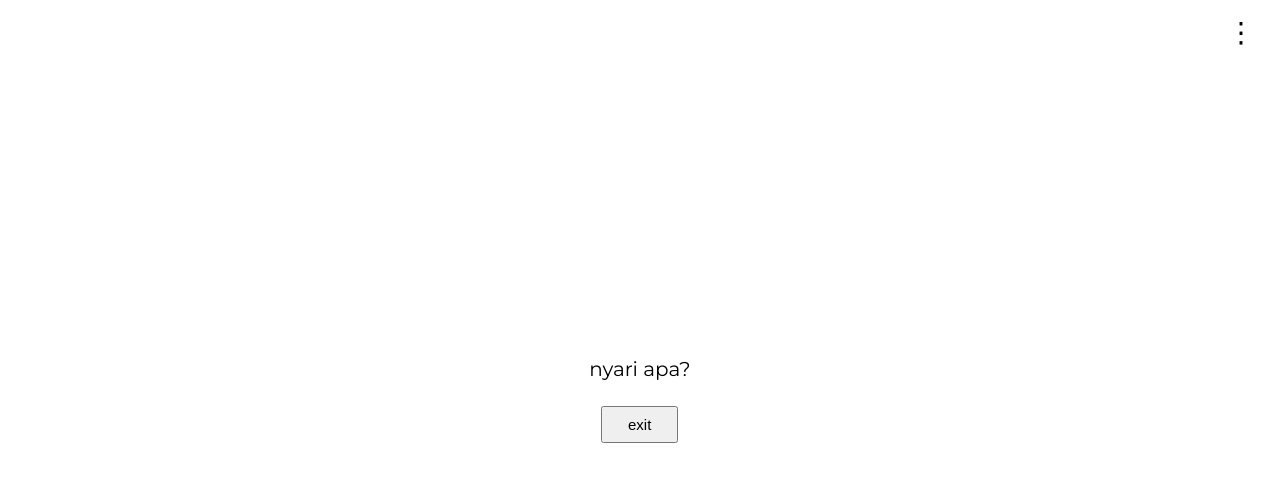
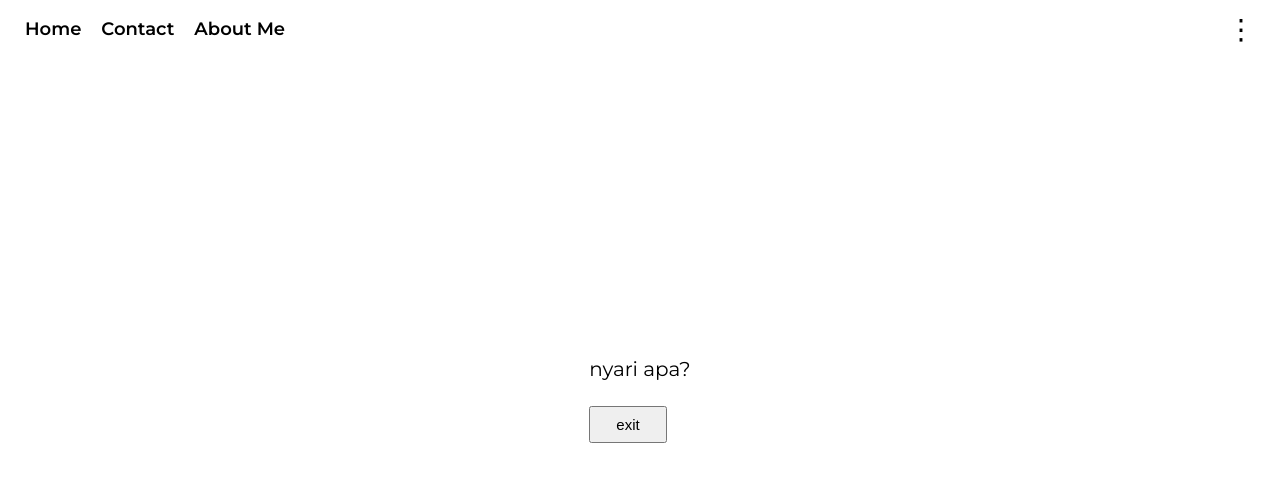
Before and after one commit to witherlangga/myaboutme, a plain HTML site: page index.html in a window 1280 px wide. Drawn offline with Linux system fonts and the light colour scheme.

Commit message:
menambahkan dll

```diff
--- a/index.html
+++ b/index.html
@@ -1,16 +1,25 @@
 <!DOCTYPE html>
 <html lang="id">
   <head>
-  <meta charset="UTF-8">
+    <meta charset="UTF-8" />
     <title>myaboutme</title>
-  <link href="https://fonts.googleapis.com/css2?family=Montserrat:wght@400;600&display=swap" rel="stylesheet">
-  <link rel="stylesheet" href="https://cdnjs.cloudflare.com/ajax/libs/font-awesome/6.5.0/css/all.min.css">
-  <meta name="viewport" content="width=device-width, initial-scale=1.0, maximum-scale=1.0, user-scalable=no">
+    <link
+      href="https://fonts.googleapis.com/css2?family=Montserrat:wght@400;600&display=swap"
+      rel="stylesheet"
+    />
+    <link
+      rel="stylesheet"
+      href="https://cdnjs.cloudflare.com/ajax/libs/font-awesome/6.5.0/css/all.min.css"
+    />
+    <meta
+      name="viewport"
+      content="width=device-width, initial-scale=1.0, maximum-scale=1.0, user-scalable=no"
+    />
     <style>
       body {
         background-color: white;
         color: black;
-      font-family: 'Montserrat', sans-serif;
+        font-family: "Montserrat", sans-serif;
         font-size: 20px;
         display: flex;
         flex-direction: column;
@@ -18,34 +27,43 @@
         align-items: center;
         height: 100vh;
         margin: 0;
-      position: relative;
-      -webkit-transform: translateZ(0);
-      transform: translateZ(0);
-      will-change: transform;
       }
 
-    button {
-      padding: 8px 25px;
-      font-size: 15px;
-      cursor: pointer;
-      margin-top: 25px;
-      -webkit-transform: translateZ(0);
-      transform: translateZ(0);
-      will-change: transform;
-      z-index: 10;
+      /* === HEADER NAVBAR === */
+      .header {
+        position: absolute;
+        top: 0;
+        left: 0;
+        width: 100%;
+        padding: 12px 25px;
+        display: flex;
+        justify-content: space-between;
+        align-items: center;
+        box-sizing: border-box;
+      }
+
+      .nav-links {
+        display: flex;
+        gap: 20px;
+      }
+
+      .nav-links a {
+        text-decoration: none;
+        color: black;
+        font-weight: 600;
+        font-size: 18px;
+        transition: color 0.3s ease;
+      }
+
+      .nav-links a:hover {
+        color: #555;
       }
 
       .menu {
-      position: absolute;
-      top: 15px;
-      right: 25px;
         cursor: pointer;
         font-size: 28px;
         user-select: none;
         z-index: 9999;
-      -webkit-transform: translateZ(0);
-      transform: translateZ(0);
-      will-change: transform;
       }
 
       .dropdown {
@@ -55,13 +73,10 @@
         right: 25px;
         background-color: #f9f9f9;
         min-width: 220px;
-      box-shadow: 0px 8px 16px rgba(0,0,0,0.2);
+        box-shadow: 0px 8px 16px rgba(0, 0, 0, 0.2);
         border-radius: 5px;
         z-index: 9998;
         padding-bottom: 10px;
-      -webkit-transform: translateZ(0);
-      transform: translateZ(0);
-      will-change: transform;
       }
 
       .dropdown a {
@@ -97,18 +112,40 @@
       .show {
         display: block;
       }
+
+      button {
+        padding: 8px 25px;
+        font-size: 15px;
+        cursor: pointer;
+        margin-top: 25px;
+      }
     </style>
   </head>
   <body>
+    <!===== HEADER NAVBAR =====>
+    <div class="header">
+      <div class="nav-links">
+        <a href="#">Home</a>
+        <a href="contact.html">Contact</a>
+        <a href="about.html">About Me</a>
+      </div>
+      <div class="menu" onclick="toggleDropdown()">⋮</div>
+    </div>
 
-  <div class="menu" onclick="toggleDropdown()">⋮</div>
-
+    <!===== BODY =====>
+    <div class="body-1">
       <div id="dropdown" class="dropdown">
         <a href="songoftheday.html">song of the day</a>
         <div class="social-links">
-      <a href="https://instagram.com/_.withlan" target="_blank"><i class="fab fa-instagram"></i></a>
-      <a href="https://github.com/witherlangga" target="_blank"><i class="fab fa-github"></i></a>
-      <a href="https://tiktok.com/@.withlann" target="_blank"><i class="fab fa-tiktok"></i></a>
+          <a href="https://instagram.com/_.withlan" target="_blank"
+            ><i class="fab fa-instagram"></i
+          ></a>
+          <a href="https://github.com/witherlangga" target="_blank"
+            ><i class="fab fa-github"></i
+          ></a>
+          <a href="https://tiktok.com/@.withlann" target="_blank"
+            ><i class="fab fa-tiktok"></i
+          ></a>
         </div>
       </div>
 
@@ -116,10 +153,12 @@
       <button onclick="mainkan()">exit</button>
 
       <audio id="audio">
-    <source src="music/mpo.mp3" type="audio/mpeg">
+        <source src="music/mpo.mp3" type="audio/mpeg" />
         Browser kamu tidak mendukung audio.
       </audio>
+    </div>
 
+    <!===== SCRIPT =====>
     <script>
       function mainkan() {
         const audio = document.getElementById("audio");
@@ -132,18 +171,17 @@
         document.getElementById("dropdown").classList.toggle("show");
       }
 
-    window.onclick = function(event) {
-      if (!event.target.matches('.menu')) {
+      window.onclick = function (event) {
+        if (!event.target.matches(".menu")) {
           const dropdowns = document.getElementsByClassName("dropdown");
           for (let i = 0; i < dropdowns.length; i++) {
             let openDropdown = dropdowns[i];
-          if (openDropdown.classList.contains('show')) {
-            openDropdown.classList.remove('show');
+            if (openDropdown.classList.contains("show")) {
+              openDropdown.classList.remove("show");
             }
           }
         }
-    }
+      };
     </script>
-
   </body>
 </html>
```
Also changed, not shown: style/style.css (line endings or trailing spaces). Lines whose indentation alone changed are shown as unchanged.
